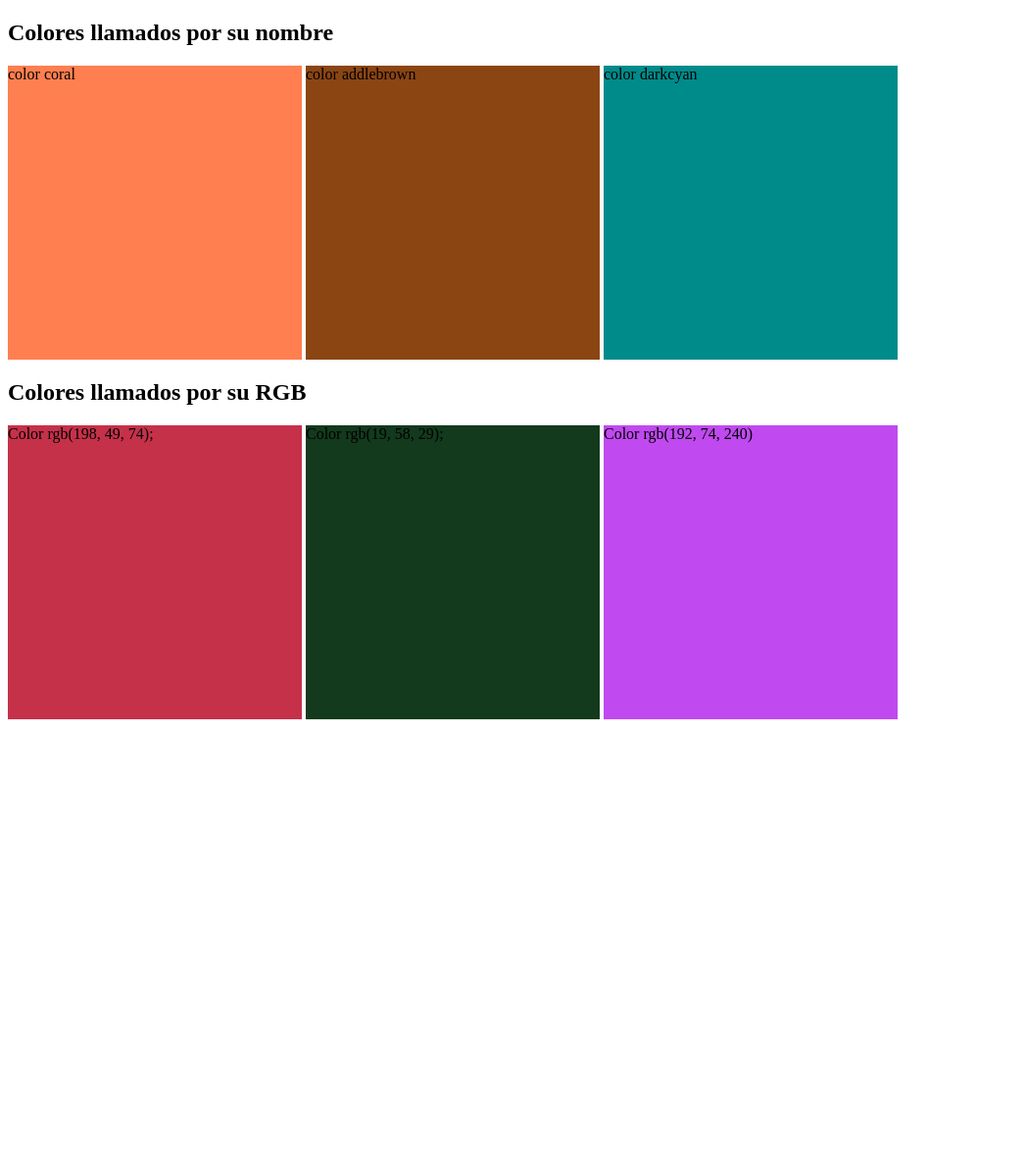
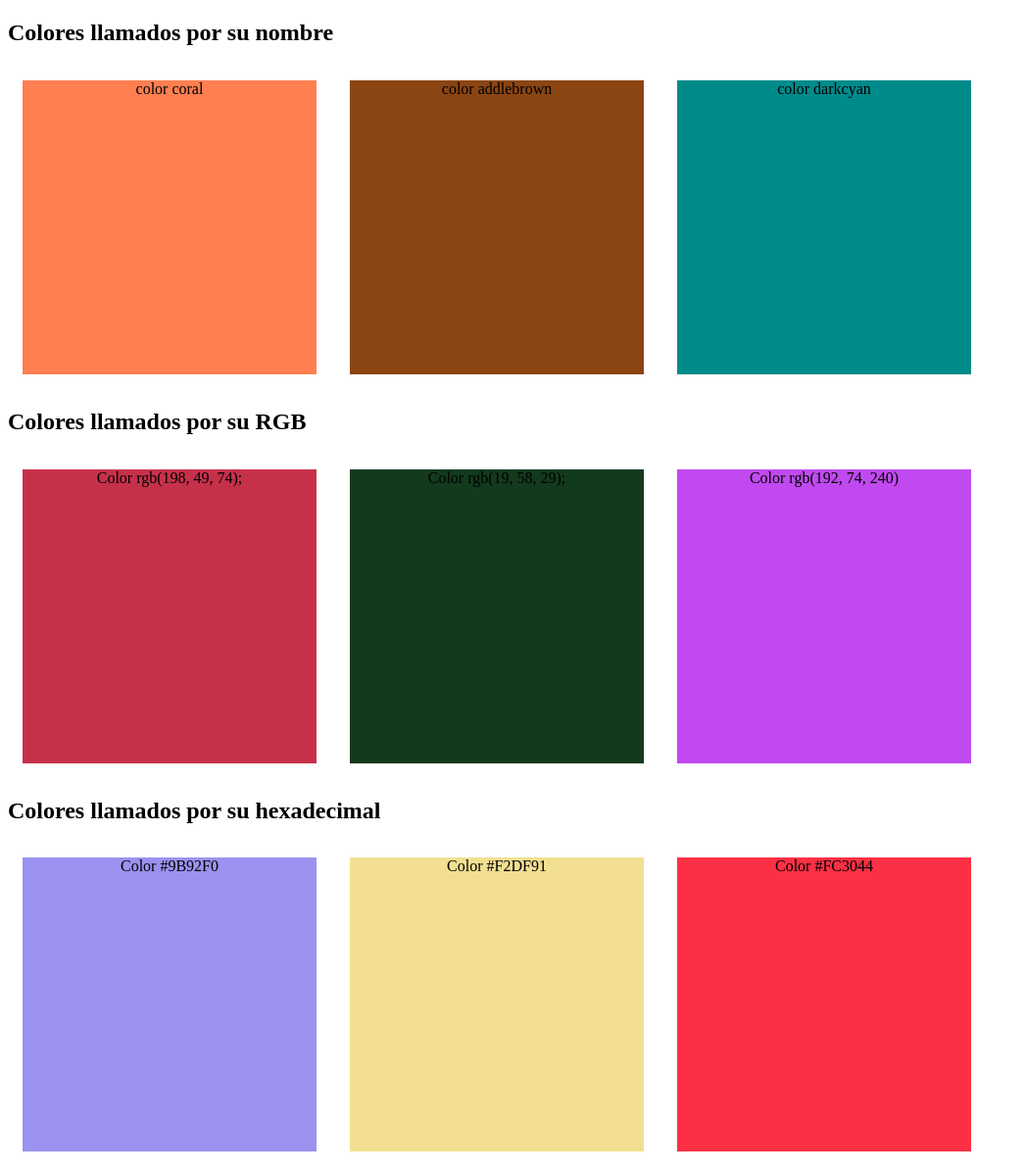
Before and after one commit to DaricksonCh/misitioweb, a plain HTML site: page colors.html in a window 1280 px wide. Shown: the whole page at 98% size, without its empty margins (0-1046 px from the left). Before the commit the page ends 800 px from the top, so only its background shows below. Drawn offline with Linux system fonts and the light colour scheme.

Commit message:
hexadecimal

```diff
--- a/colors.html
+++ b/colors.html
@@ -9,12 +9,16 @@
 </head>
 <body>
     <h2>Colores llamados por su nombre</h2>
-    <div class="box-1">color coral</div>
-    <div class="box-2">color addlebrown</div>
-    <div class="box-3">color darkcyan</div>
+    <div class="box box-1">color coral</div>
+    <div class="box box-2">color addlebrown</div>
+    <div class="box box-3">color darkcyan</div>
     <h2>Colores llamados por su RGB</h2>
-    <div class="box-4">Color rgb(198, 49, 74);</div>
-    <div class="box-5">Color rgb(19, 58, 29);</div>
-    <div class="box-6">Color rgb(192, 74, 240)</div>
+    <div class="box box-4">Color rgb(198, 49, 74);</div>
+    <div class="box box-5">Color rgb(19, 58, 29);</div>
+    <div class="box box-6">Color rgb(192, 74, 240)</div>
+    <h2>Colores llamados por su hexadecimal</h2>
+    <div class="box box-7">Color #9B92F0</div>
+    <div class="box box-8">Color #F2DF91</div>
+    <div class="box box-9">Color #FC3044</div>
 </body>
 </html>
--- a/css/colors.css
+++ b/css/colors.css
@@ -1,42 +1,45 @@
-.box-1 {
+.box {
+    display: inline-block;
     height: 300px;
     width: 300px;
+    text-align: center;
+    margin: 15px;
+}
+
+.box-1 {
     background-color: coral;
-    display: inline-block;
 }
 
 .box-2 {
-    height: 300px;
-    width: 300px;
     background-color: saddlebrown;
-    display: inline-block;
 }
 
 .box-3 {
-    height: 300px;
-    width: 300px;
     background-color: darkcyan;
-    display: inline-block;
 }
 
-.box-4, .box-5, .box-6 {
-    display: inline-block;
-}
+
 
 .box-4 {
-    height: 300px;
-    width: 300px;
     background-color: rgb(198, 49, 74);
 }
 
 .box-5 {
-    height: 300px;
-    width: 300px;
     background-color: rgb(19, 58, 29);
 }
 
 .box-6 {
-    height: 300px;
-    width: 300px;
     background-color: rgb(192, 74, 240);
 }
+
+.box-7 {
+    background-color: #9B92F0;
+}
+
+.box-8 {
+    background-color: #F2DF91;
+}
+
+.box-9 {
+    background-color: #FC3044;
+}
```
